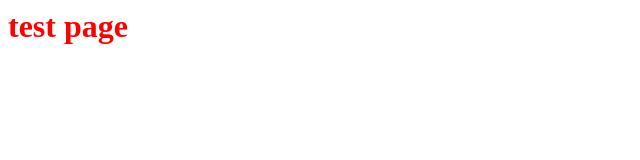
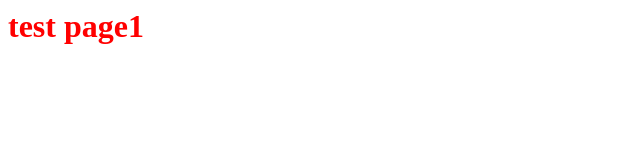
Before and after one commit to jinqiangshou/demo-project-for-requirejs, a plain HTML site: page index.html in a window 1280 px wide. Shown: the full height of the page, 0-640 px from the left. Drawn offline with Linux system fonts and the light colour scheme.

Commit message:
test again

```diff
--- a/index.html
+++ b/index.html
@@ -21,6 +21,6 @@
 
     </head>
     <body>
-        <div>test page</div>
+        <div>test page1</div>
     </body>
 </html>
```
